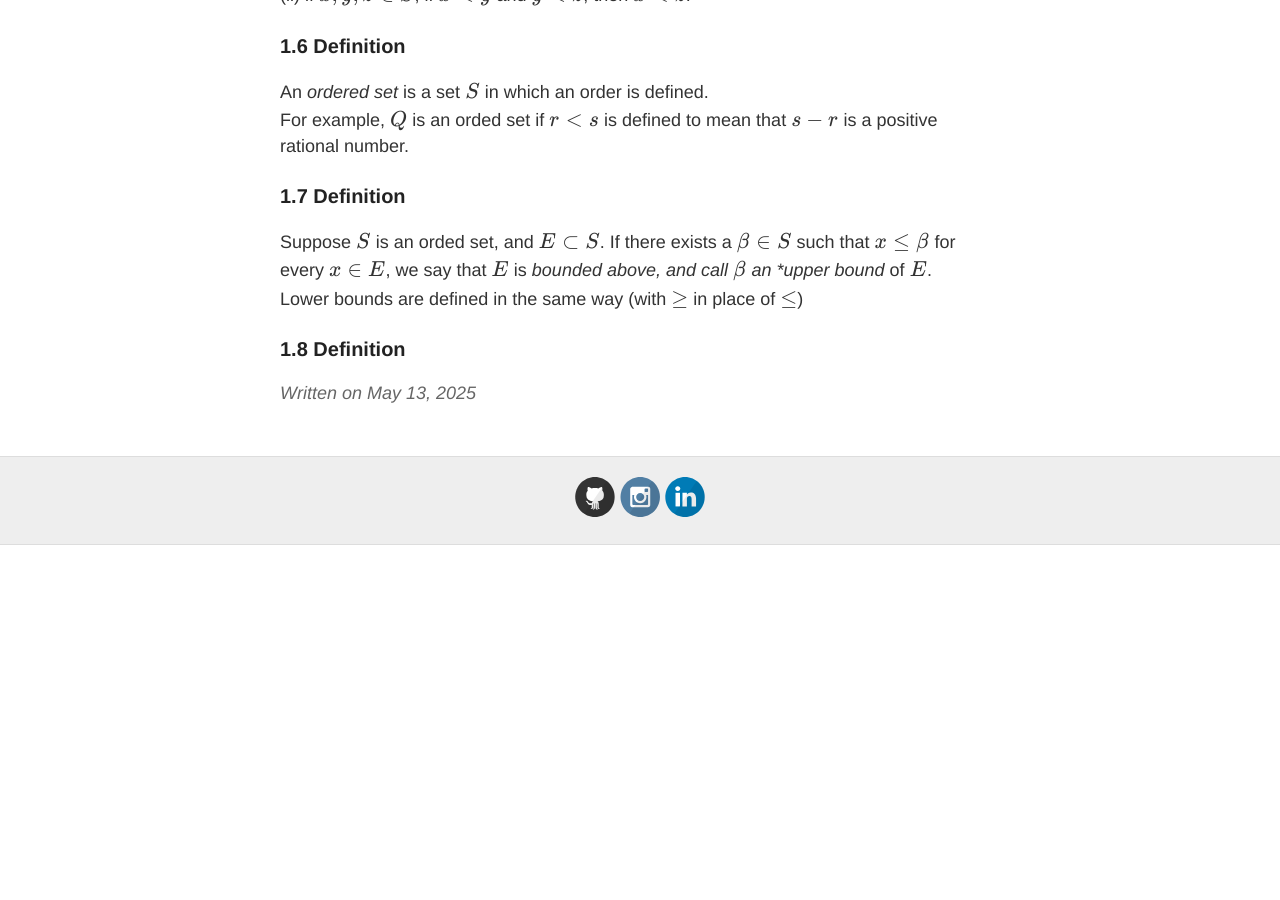
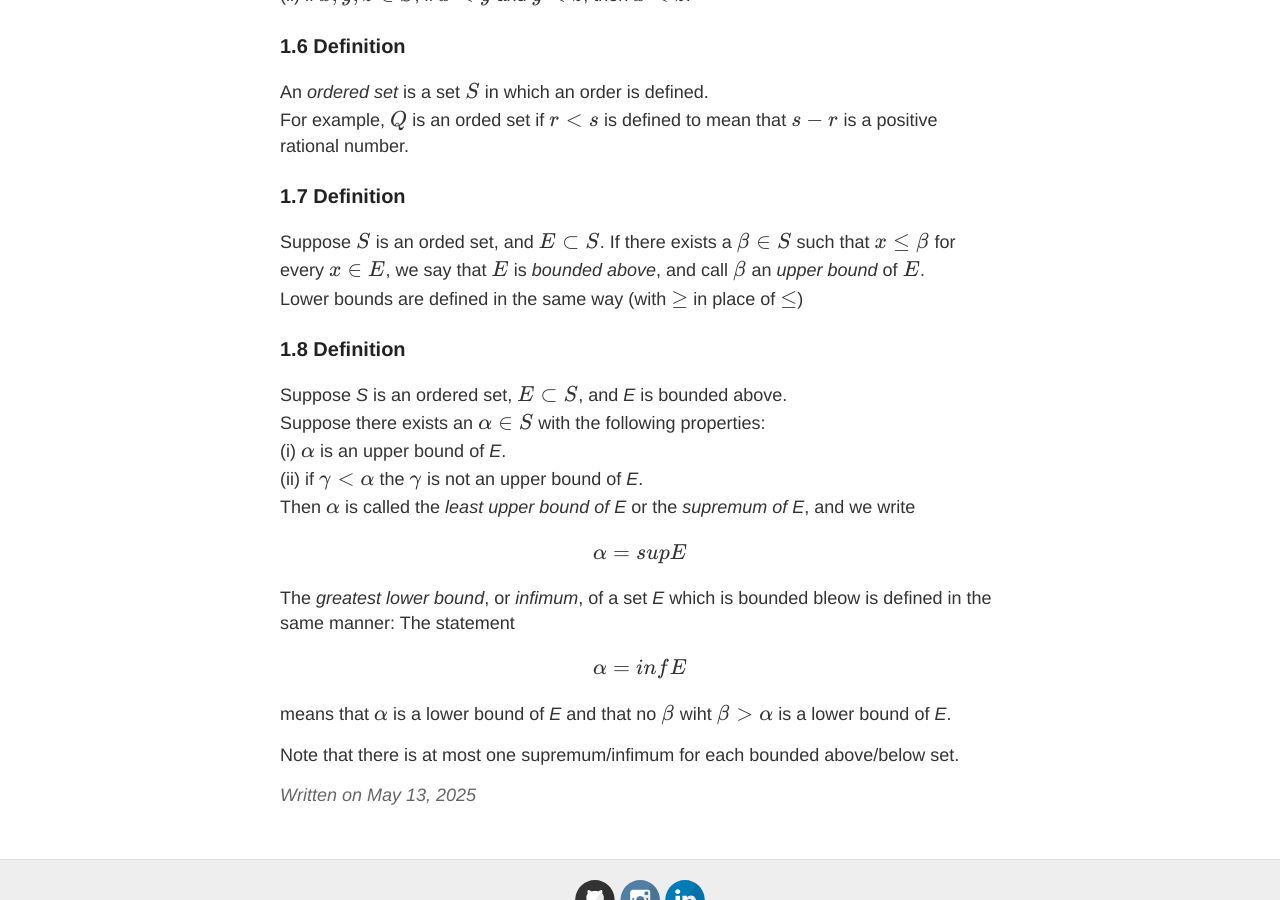
Before and after one commit to PolkaDot31361/blog, a Jekyll site: the page built from _posts/2025-05-13-0001.md, in a window 1280 px wide and 900 px high, scrolled down 628 px. Built offline with Jekyll 4.4.1, drawn with Linux system fonts in a browser that asks for light colours; nearby versions of some CDN libraries; before the commit the page ends 1173 px from its top, so only the background shows below that.

Commit message:
Definition 1.8

```diff
--- a/_posts/2025-05-13-0001.md
+++ b/_posts/2025-05-13-0001.md
@@ -23,7 +23,19 @@ For example, $$Q$$ is an orded set if $$r < s$$ is defined to mean that $$s - r$
 
 ### 1.7 Definition
 
-Suppose $$S$$ is an orded set, and $$E \subset S$$. If there exists a $$\beta \in S$$ such that $$x \le \beta$$ for every $$x \in E$$, we say that $$E$$ is *bounded above, and call $$\beta$$ an *upper bound* of $$E$$.
+Suppose $$S$$ is an orded set, and $$E \subset S$$. If there exists a $$\beta \in S$$ such that $$x \le \beta$$ for every $$x \in E$$, we say that $$E$$ is *bounded above*, and call $$\beta$$ an *upper bound* of $$E$$.
 Lower bounds are defined in the same way (with $$\ge$$ in place of $$\le$$)
 
 ### 1.8 Definition
+
+Suppose *S* is an ordered set, $$E \subset S$$, and *E* is bounded above.
+Suppose there exists an $$\alpha \in S$$ with the following properties:
+(i) $$\alpha$$ is an upper bound of *E*.
+(ii) if $$\gamma \lt \alpha$$ the $$\gamma$$ is not an upper bound of *E*.
+Then $$\alpha$$ is called the *least upper bound of E* or the *supremum of E*, and we write
+<center>$$\alpha = sup E$$</center>
+The *greatest lower bound*, or *infimum*, of a set *E* which is bounded bleow is defined in the same manner: The statement
+<center>$$\alpha = inf E$$</center>
+means that $$\alpha$$ is a lower bound of *E* and that no $$\beta$$ wiht $$\beta \gt \alpha$$ is a lower bound of *E*.
+
+Note that there is at most one supremum/infimum for each bounded above/below set.
```
